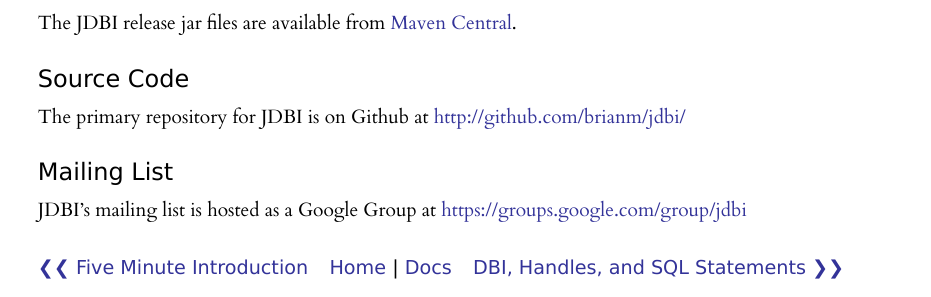
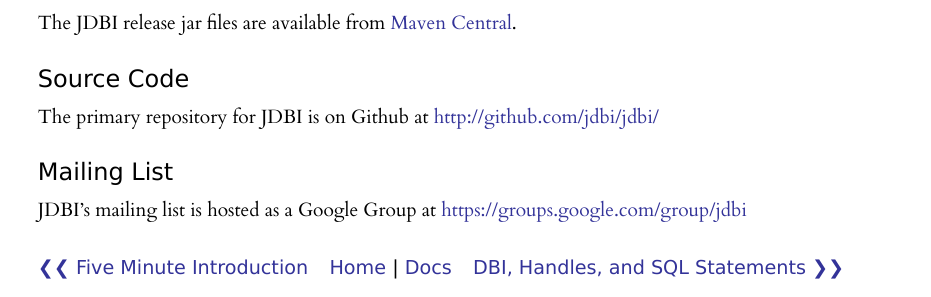
Before and after one commit to jdbi/jdbi-docs, a Jekyll site: the page built from _posts/0900-1-1-getting_jdbi.md, in a window 1280 px wide. Shown: the part 549-846 px from the top of the page, without its empty margins (199-1130 px from the left). Built offline with Jekyll 4.4.1, drawn with Linux system fonts in a browser that asks for light colours; some of the changed lines change nothing that is shown.

Commit message:
Update github repository URL to point to jdbi org

```diff
--- a/_posts/0900-1-1-getting_jdbi.md
+++ b/_posts/0900-1-1-getting_jdbi.md
@@ -22,7 +22,7 @@
 The JDBI release jar files are available from [Maven Central](http://search.maven.org/#browse%7C1912065227).
 
 # Source Code
-The primary repository for JDBI is on Github at [http://github.com/brianm/jdbi/](http://github.com/brianm/jdbi)
+The primary repository for JDBI is on Github at [http://github.com/jdbi/jdbi/](http://github.com/jdbi/jdbi)
 
 # Mailing List
 JDBI's mailing list is hosted as a Google Group at [https://groups.google.com/group/jdbi](https://groups.google.com/group/jdbi)
```
